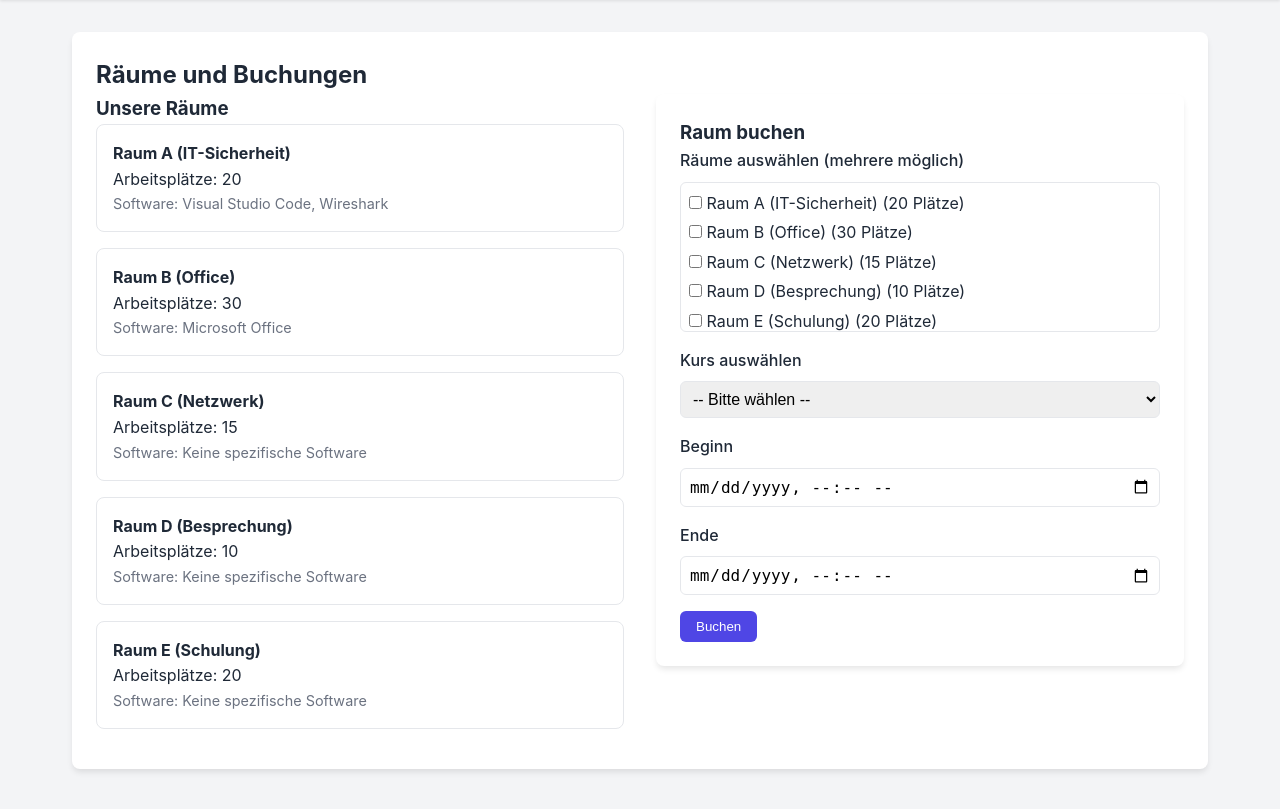
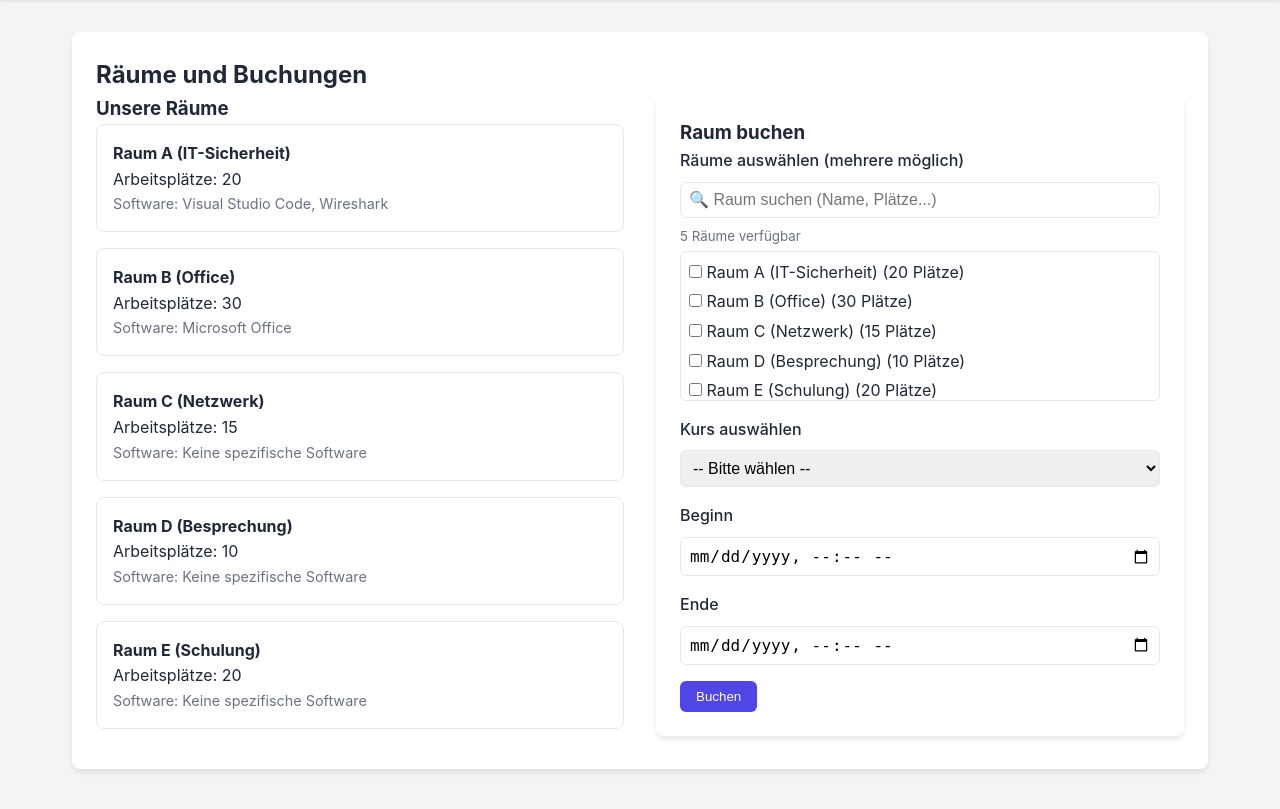
Before and after one commit to LF12-JQL/Webseite-FitFuerInfo, a PHP site: page /rooms.php in a window 1280 px wide. Shown: the part 75-884 px from the top of the page. Run offline with PHP 8.4, Linux system fonts and the light colour scheme; the visitor is signed in with stand-in values (Sample User, id 1); data comes from the database, SQL or seed files in the repository; tables that the repository leaves empty hold one stand-in row (values such as "Sample post").

Commit message:
Raumsuche beim Buchen hinzugefuegt

```diff
--- a/FitFuerInfo/rooms.php
+++ b/FitFuerInfo/rooms.php
@@ -125,15 +125,52 @@
 
                     <div class="form-group">
                         <label>Räume auswählen (mehrere möglich)</label>
-                        <div style="border: 1px solid var(--border-color); padding: 0.5rem; border-radius: 0.375rem; max-height: 150px; overflow-y: auto;">
+                        <input type="text" id="room-search" class="form-control" placeholder="🔍 Raum suchen (Name, Plätze...)" style="margin-bottom: 0.5rem;">
+                        <small id="room-search-count" style="color: var(--text-muted); display: block; margin-bottom: 0.25rem;"><?= count($rooms) ?> Räume verfügbar</small>
+                        <div id="room-list" style="border: 1px solid var(--border-color); padding: 0.5rem; border-radius: 0.375rem; max-height: 150px; overflow-y: auto;">
                             <?php foreach ($rooms as $r): ?>
-                                <label style="display: block; font-weight: normal; margin-bottom: 0.25rem;">
+                                <label class="room-item" style="display: block; font-weight: normal; margin-bottom: 0.25rem;" data-search="<?= htmlspecialchars(strtolower($r['name'] . ' ' . $r['workstations'] . ' plätze')) ?>">
                                     <input type="checkbox" name="room_ids[]" value="<?= $r['id'] ?>">
                                     <?= htmlspecialchars($r['name']) ?> (<?= $r['workstations'] ?> Plätze)
                                 </label>
                             <?php endforeach; ?>
+                            <div id="room-no-results" style="display: none; color: var(--text-muted); padding: 0.5rem; text-align: center;">Keine Räume gefunden.</div>
                         </div>
                     </div>
+
+                    <script>
+                    (function() {
+                        var searchInput = document.getElementById('room-search');
+                        var roomItems = document.querySelectorAll('.room-item');
+                        var noResults = document.getElementById('room-no-results');
+                        var countEl = document.getElementById('room-search-count');
+                        var total = roomItems.length;
+
+                        searchInput.addEventListener('input', function() {
+                            var query = this.value.toLowerCase().trim();
+                            var visible = 0;
+
+                            for (var i = 0; i < roomItems.length; i++) {
+                                var item = roomItems[i];
+                                var searchText = item.getAttribute('data-search');
+                                if (query === '' || searchText.indexOf(query) !== -1) {
+                                    item.style.display = 'block';
+                                    visible++;
+                                } else {
+                                    item.style.display = 'none';
+                                }
+                            }
+
+                            noResults.style.display = visible === 0 ? 'block' : 'none';
+
+                            if (query === '') {
+                                countEl.textContent = total + ' Räume verfügbar';
+                            } else {
+                                countEl.textContent = visible + ' von ' + total + ' Räumen';
+                            }
+                        });
+                    })();
+                    </script>
 
                     <div class="form-group">
                         <label for="course_id">Kurs auswählen</label>
```
